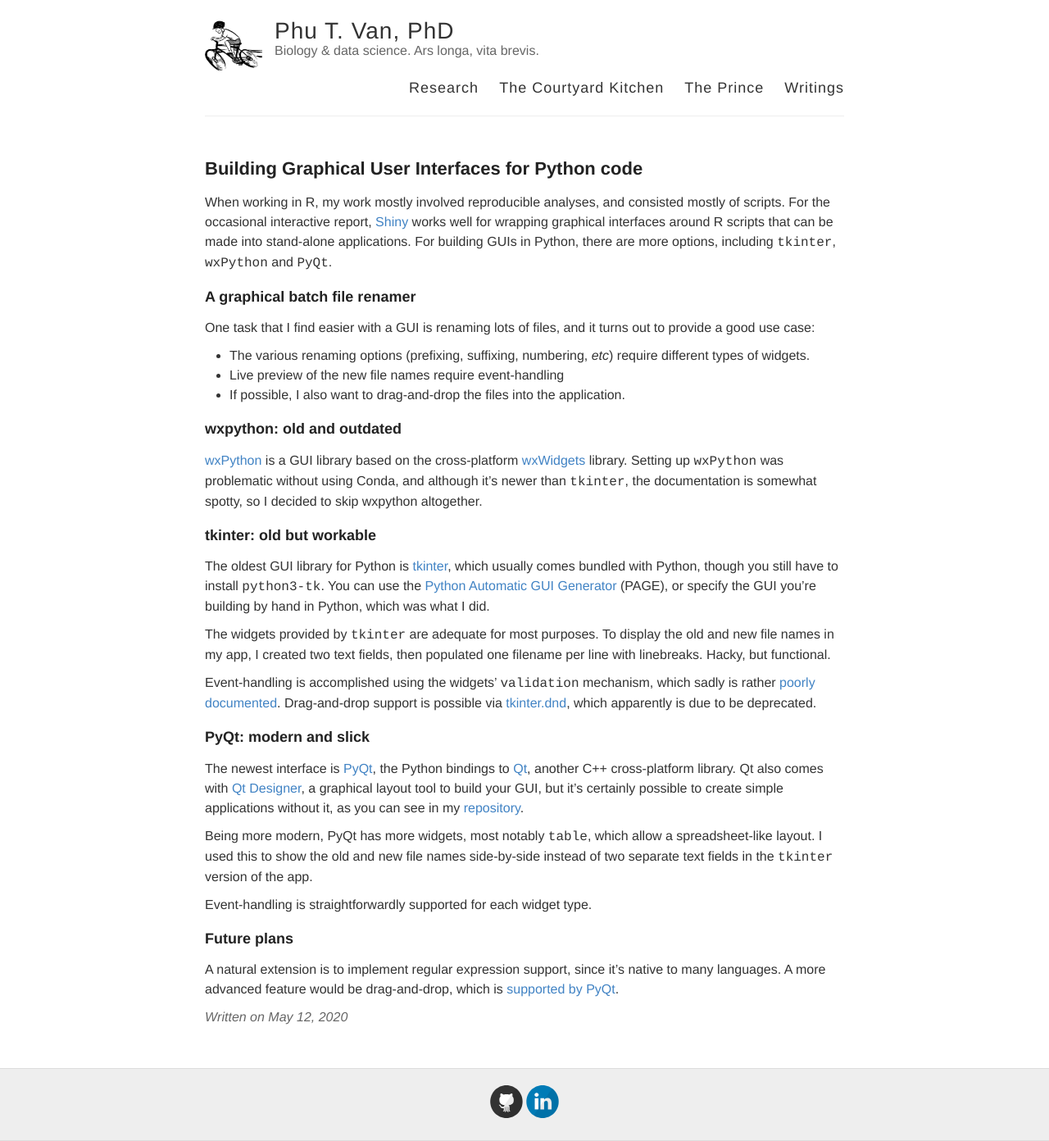
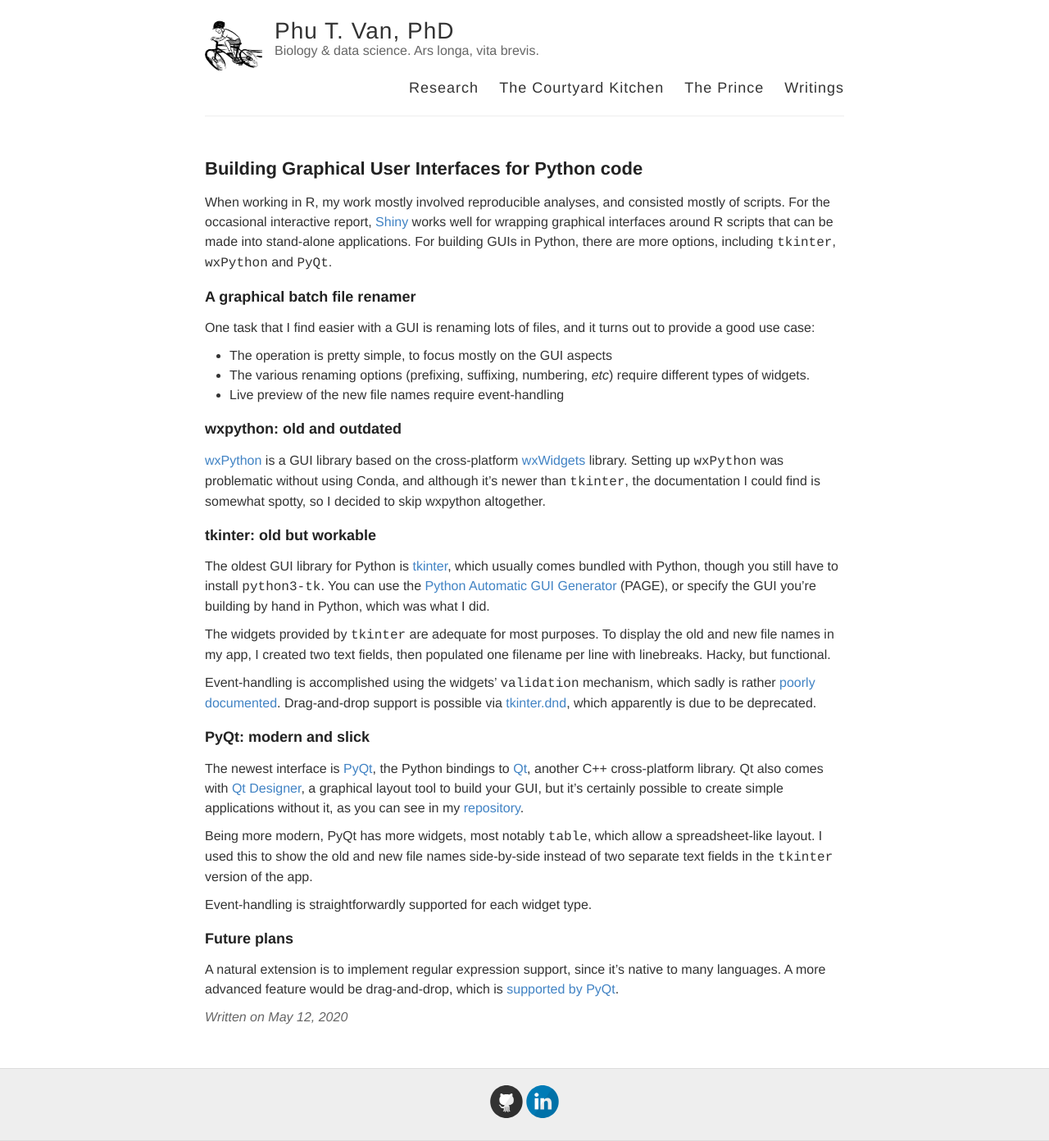
Before and after one commit to ptvan/ptvan.github.io, a Jekyll site: the page built from _posts/2020-05-12-Python-GUIs.md, in a window 1280 px wide. Shown: the whole page at 82% size. Built offline with Jekyll 4.4.1, drawn with Linux system fonts in a browser that asks for light colours.

Commit message:
small updates

```diff
--- a/_posts/2020-05-12-Python-GUIs.md
+++ b/_posts/2020-05-12-Python-GUIs.md
@@ -9,14 +9,14 @@ When working in R, my work mostly involved reproducible analyses, and consisted
 
 One task that I find easier with a GUI is renaming lots of files, and it turns out to provide a good use case:
 
+* The operation is pretty simple, to focus mostly on the GUI aspects
 * The various renaming options (prefixing, suffixing, numbering, *etc*) require different types of widgets.
 * Live preview of the new file names require event-handling
-* If possible, I also want to drag-and-drop the files into the application.
 
 ### wxpython: old and outdated
 
 [wxPython](https://wxpython.org/) is a GUI library based on the cross-platform [wxWidgets](https://www.wxwidgets.org/) library.
-Setting up `wxPython` was problematic without using Conda, and although it's newer than `tkinter`, the documentation is somewhat spotty, so I decided to skip wxpython altogether.
+Setting up `wxPython` was problematic without using Conda, and although it's newer than `tkinter`, the documentation I could find is somewhat spotty, so I decided to skip wxpython altogether.
 
 ### tkinter: old but workable
 
```
